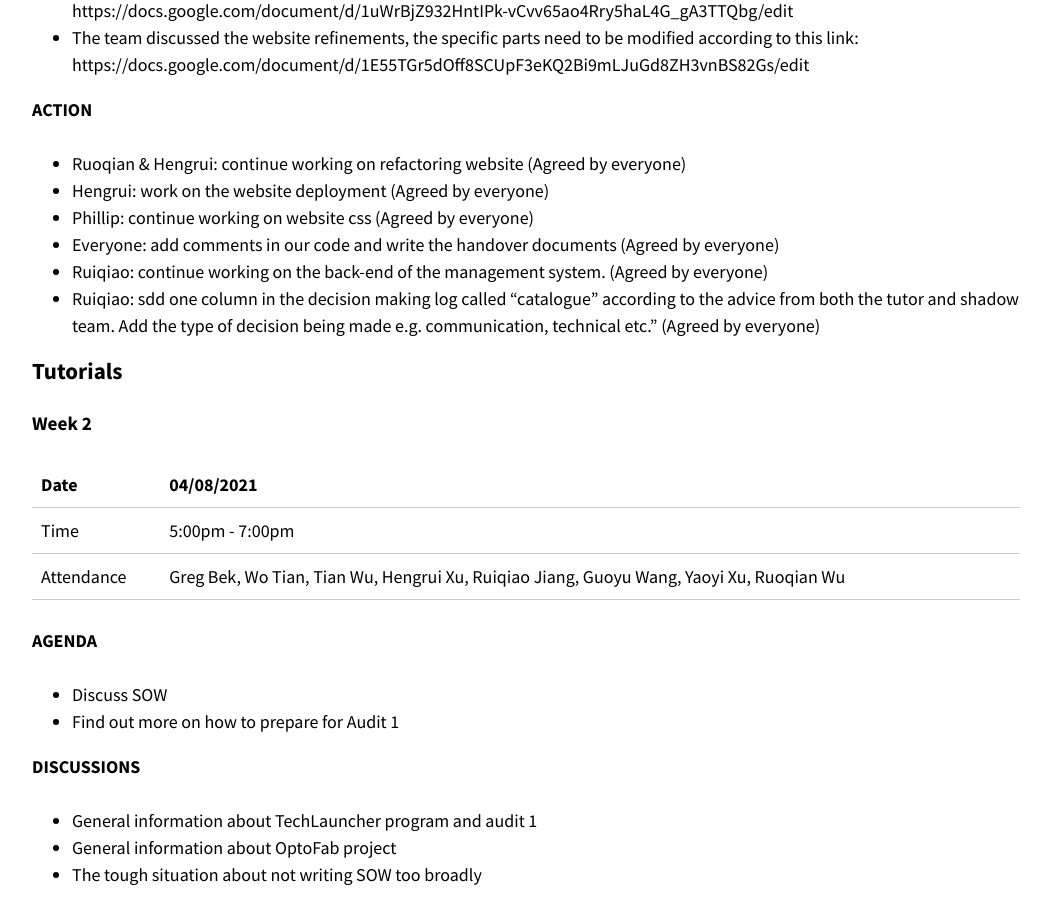
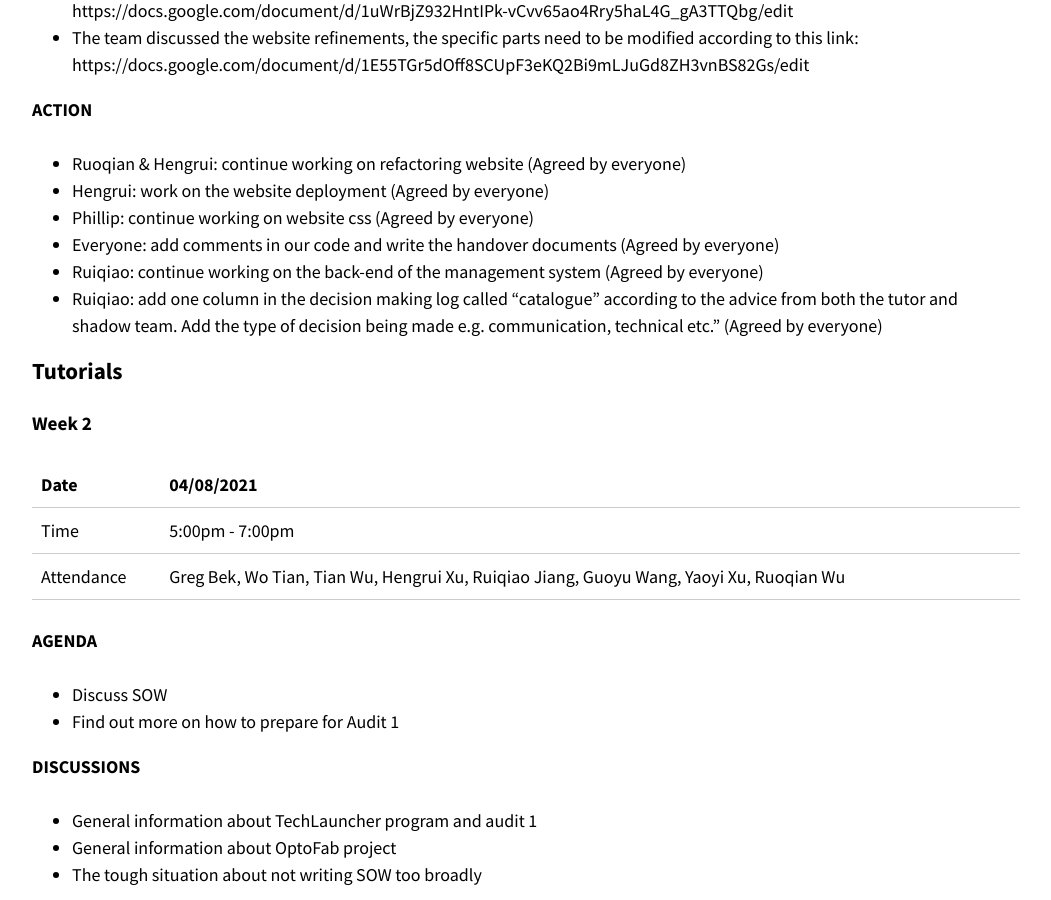
Before and after one commit to optofab/optofab.github.io, a Jekyll site: the page built from meeting_minutes.md, in a window 1280 px wide and 900 px high, scrolled down 19333 px. Shown: the whole window, without its empty margins (114-1165 px from the left). Built offline with Jekyll 4.4.1, drawn with Linux system fonts in a browser that asks for light colours; nearby versions of some CDN libraries; emoji names are drawn with the system emoji font.

Commit message:
Update meeting_minutes.md

```diff
--- a/meeting_minutes.md
+++ b/meeting_minutes.md
@@ -699,8 +699,8 @@
 - Hengrui: work on the website deployment (Agreed by everyone)
 - Phillip: continue working on website css (Agreed by everyone)
 - Everyone: add comments in our code and write the handover documents (Agreed by everyone)
-- Ruiqiao: continue working on the back-end of the management system. (Agreed by everyone)
-- Ruiqiao: sdd one column in the decision making log called "catalogue" according to the advice from both the tutor and shadow team. Add the type of decision being made e.g. communication, technical etc.” (Agreed by everyone)
+- Ruiqiao: continue working on the back-end of the management system (Agreed by everyone)
+- Ruiqiao: add one column in the decision making log called "catalogue" according to the advice from both the tutor and shadow team. Add the type of decision being made e.g. communication, technical etc.” (Agreed by everyone)
 
 
 ### Tutorials
```
